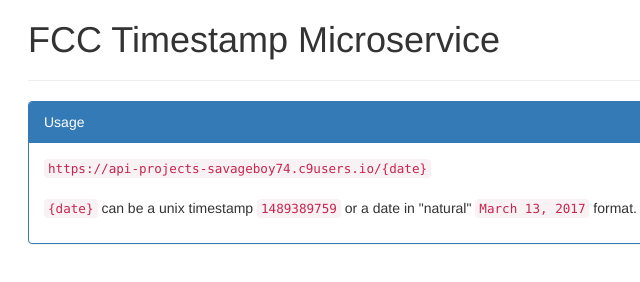
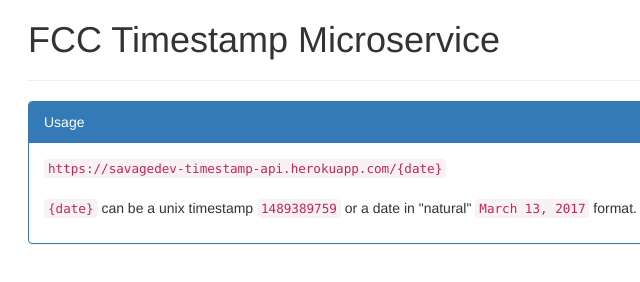
Before and after one commit to devsavage/fcc-timestamp-api, a website: page public/index.html in a window 1280 px wide. Shown: the full height of the page, 42-682 px from the left. Drawn offline with nearby package versions, Linux system fonts and the light colour scheme.

Commit message:
Update url to heroku

```diff
--- a/public/index.html
+++ b/public/index.html
@@ -12,7 +12,7 @@
         <div class="panel panel-primary">
             <div class="panel-heading">Usage</div>
             <div class="panel-body">
-                <code>https://api-projects-savageboy74.c9users.io/{date}</code>
+                <code>https://savagedev-timestamp-api.herokuapp.com/{date}</code>
                 <br>
                 <br>
                 <p><code>{date}</code> can be a unix timestamp <code><span id="unix"></span></code> or a date in "natural" <code><span id="natural"></span></code> format.</p>
```
